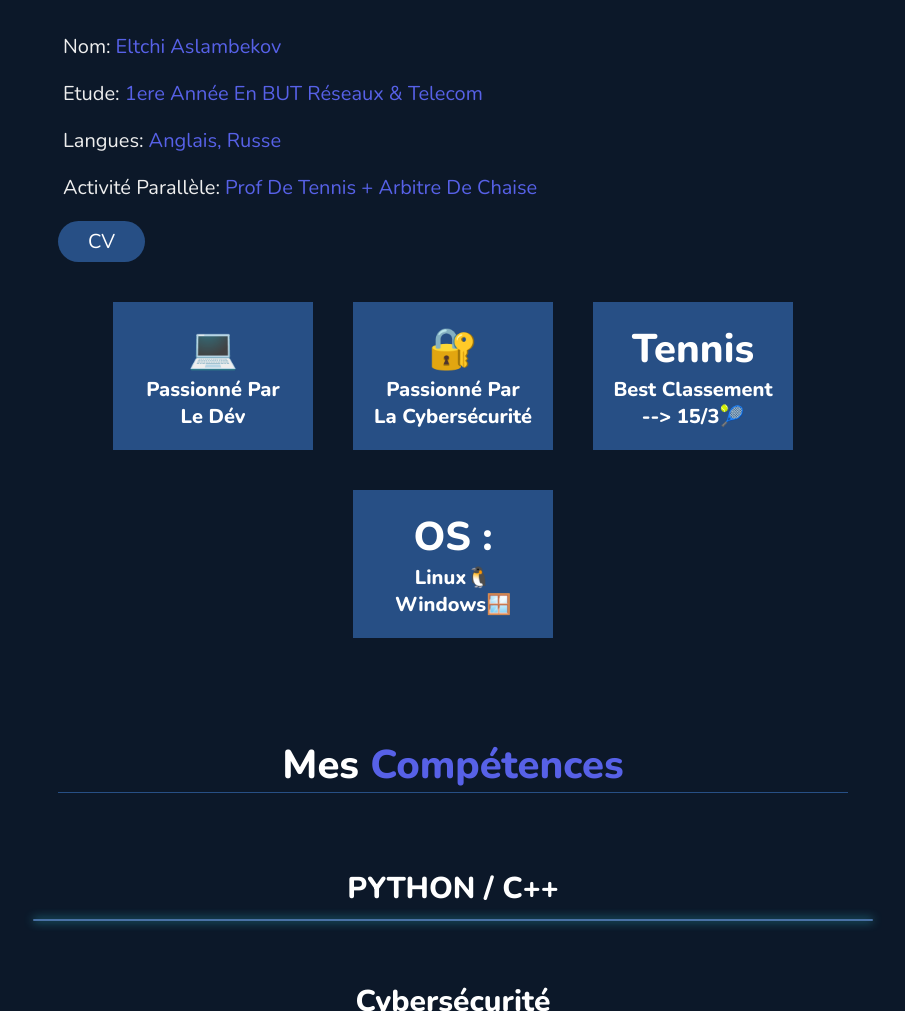
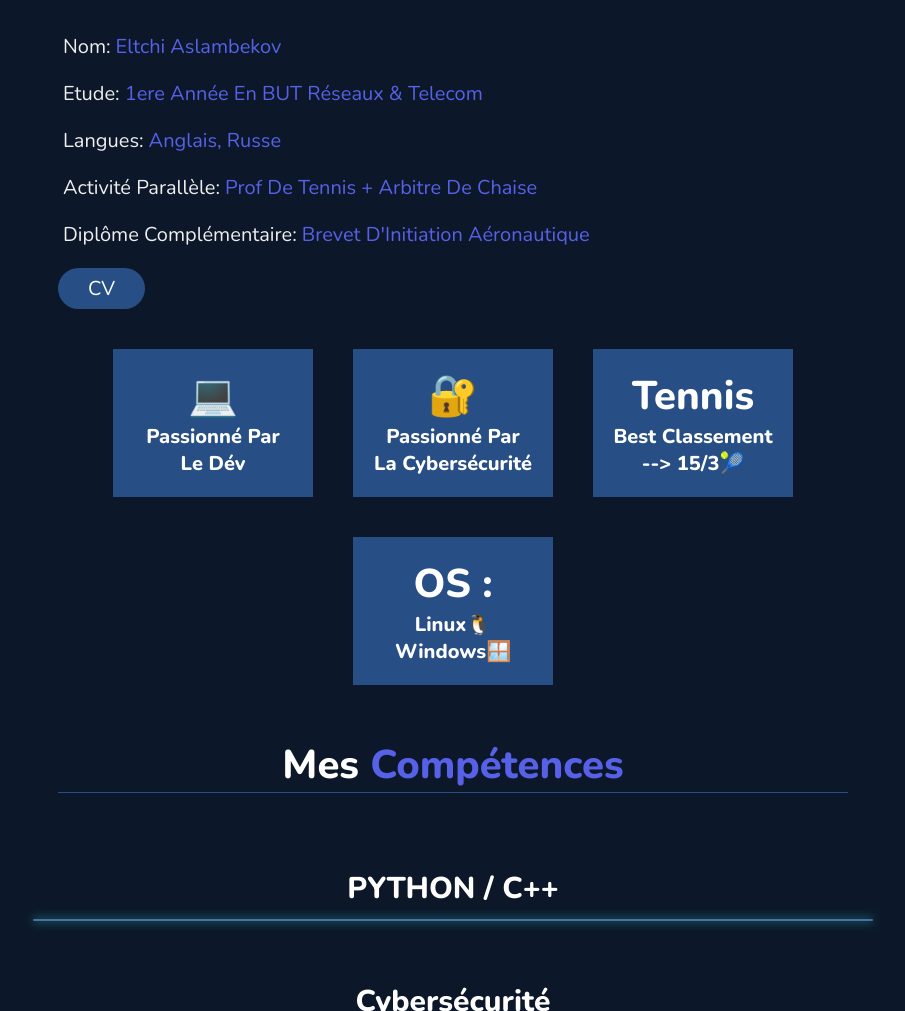
Before and after one commit to xxIslexx/portfolio, a plain HTML site: page index.html in a window 1280 px wide. Shown: the part 872-1883 px from the top of the page, without its empty margins (362-1267 px from the left). Drawn offline with nearby package versions, Linux system fonts and the light colour scheme.

Commit message:
portfolio

```diff
--- a/index.html
+++ b/index.html
@@ -69,6 +69,7 @@
           <h3><span>Etude:</span>1ere année en BUT Réseaux & Telecom</h3>
           <h3><span>Langues:</span>Anglais, Russe</h3>
           <h3><span>activité parallèle:</span>Prof de tennis + arbitre de chaise</h3>
+          <h3><span>Diplôme Complémentaire:</span>Brevet d'Initiation aéronautique</h3>
           <a href="cv.pdf"
             ><button download class="btn">CV</button></a
           >
```
